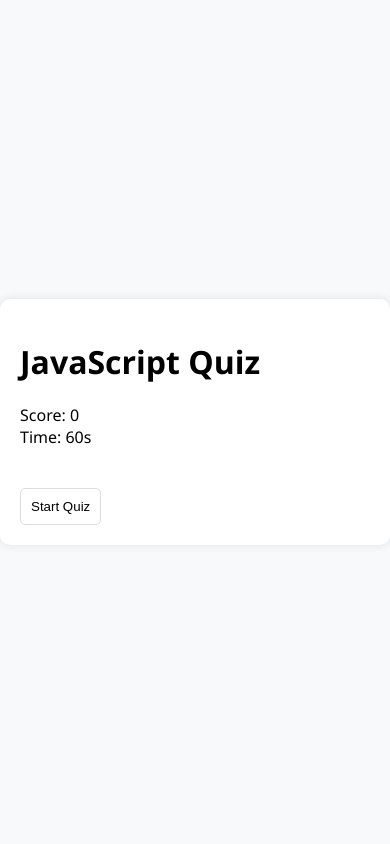
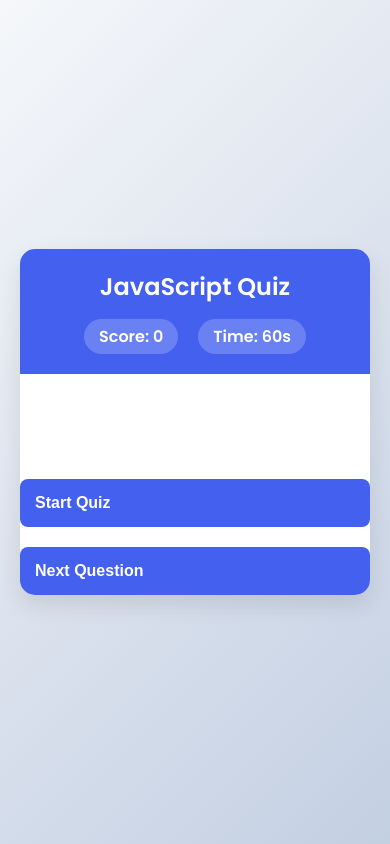
Before and after one commit to Pmahdian/Hello-Again-JS, a plain HTML site: page mini-projects/quiz-game/index.html in a window 390 px wide. Drawn offline with Linux system fonts and the light colour scheme.

Commit message:
update css file

```diff
--- a/mini-projects/quiz-game/style.css
+++ b/mini-projects/quiz-game/style.css
@@ -1,50 +1,139 @@
+:root {
+    --primary: #4361ee;
+    --secondary: #3f37c9;
+    --correct: #4cc9f0;
+    --wrong: #f72585;
+    --light: #f8f9fa;
+    --dark: #212529;
+}
+
+* {
+    box-sizing: border-box;
+    margin: 0;
+    padding: 0;
+}
+
 body {
-    font-family: 'Segoe UI', sans-serif;
-    background: #f8f9fa;
+    font-family: 'Poppins', sans-serif;
+    background: linear-gradient(135deg, #f5f7fa 0%, #c3cfe2 100%);
     display: flex;
     justify-content: center;
     align-items: center;
     min-height: 100vh;
-    margin: 0;
+    padding: 20px;
 }
 
 .quiz-container {
     width: 100%;
-    max-width: 600px;
+    max-width: 800px;
     background: white;
-    border-radius: 10px;
+    border-radius: 15px;
+    box-shadow: 0 10px 25px rgba(0, 0, 0, 0.1);
+    overflow: hidden;
+}
+
+.header {
     padding: 20px;
-    box-shadow: 0 0 10px rgba(0,0,0,0.1);
+    background: var(--primary);
+    color: white;
+    display: flex;
+    justify-content: space-between;
+    align-items: center;
+}
+
+.header h1 {
+    font-size: 1.5rem;
+}
+
+.stats {
+    display: flex;
+    gap: 20px;
+}
+
+.stats div {
+    background: rgba(255, 255, 255, 0.2);
+    padding: 5px 15px;
+    border-radius: 20px;
+    font-weight: 600;
+}
+
+#question-container {
+    padding: 30px;
+}
+
+#question {
+    font-size: 1.3rem;
+    margin-bottom: 25px;
+    font-weight: 600;
+    color: var(--dark);
 }
 
 .btn-grid {
     display: grid;
-    grid-template-columns: repeat(2, 1fr);
-    gap: 10px;
-    margin: 20px 0;
+    grid-template-columns: 1fr;
+    gap: 15px;
 }
 
 .btn {
-    padding: 10px;
-    border: 1px solid #ddd;
-    border-radius: 5px;
-    background: white;
+    padding: 15px;
+    border: none;
+    border-radius: 8px;
+    font-size: 1rem;
     cursor: pointer;
     transition: all 0.3s;
+    text-align: left;
 }
 
 .btn:hover {
-    background: #f1f3f5;
+    transform: translateY(-2px);
+}
+
+#start-btn, #next-btn {
+    background: var(--primary);
+    color: white;
+    font-weight: 600;
+    display: block;
+    width: 100%;
+    margin-top: 20px;
+}
+
+#start-btn:hover, #next-btn:hover {
+    background: var(--secondary);
+}
+
+.option {
+    background: var(--light);
+    border: 2px solid #e9ecef;
+}
+
+.option:hover {
+    background: #e9ecef;
+    border-color: var(--primary);
+}
+
+.correct {
+    background: var(--correct);
+    color: white;
+    border-color: var(--correct);
+}
+
+.wrong {
+    background: var(--wrong);
+    color: white;
+    border-color: var(--wrong);
 }
 
 .hide {
     display: none;
 }
 
-.correct {
-    background: #d4edda;
+@media (max-width: 600px) {
+    .header {
+        flex-direction: column;
+        gap: 15px;
+    }
+
+    #question {
+        font-size: 1.1rem;
+    }
 }
-
-.wrong {
-    background: #f8d7da;
-}
```
